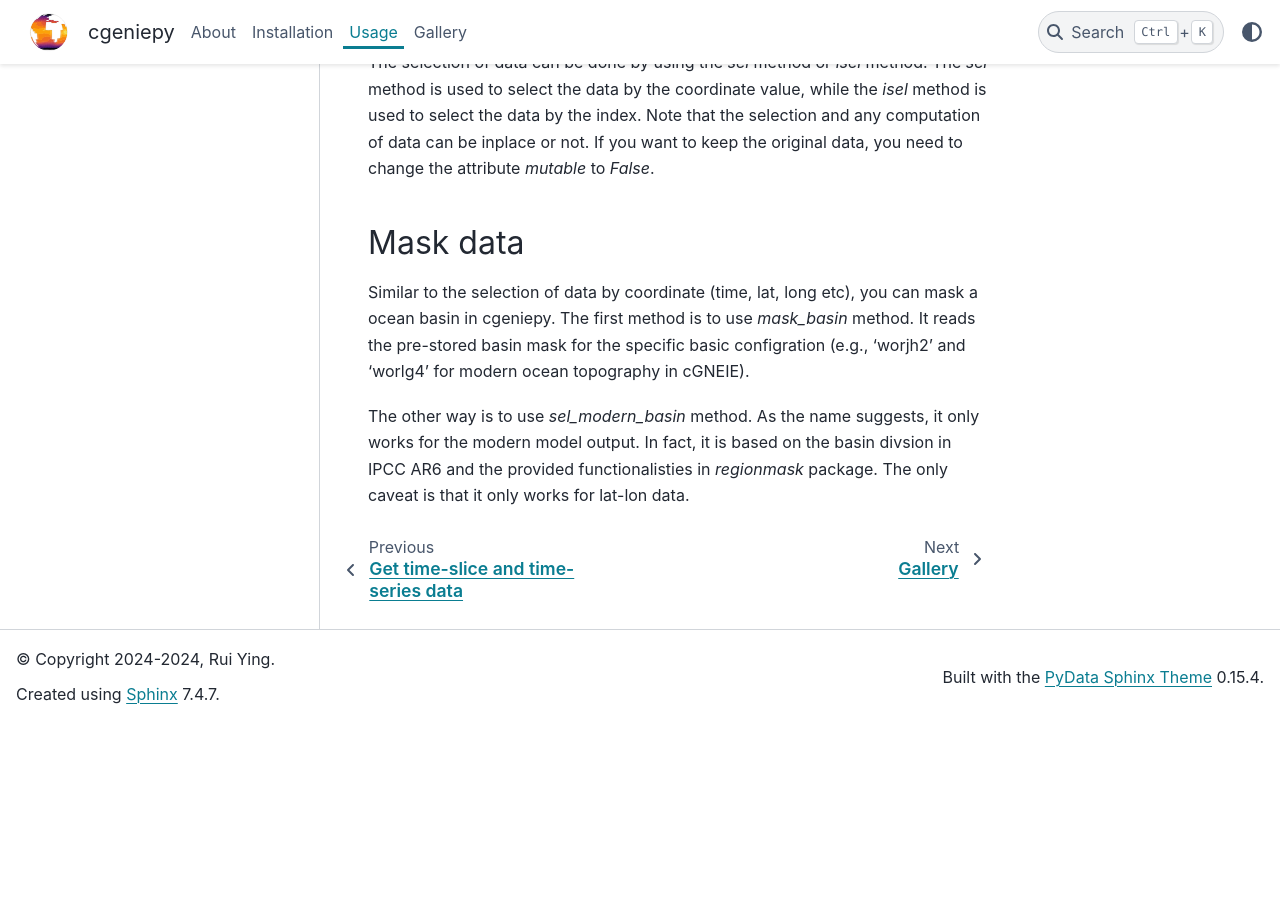
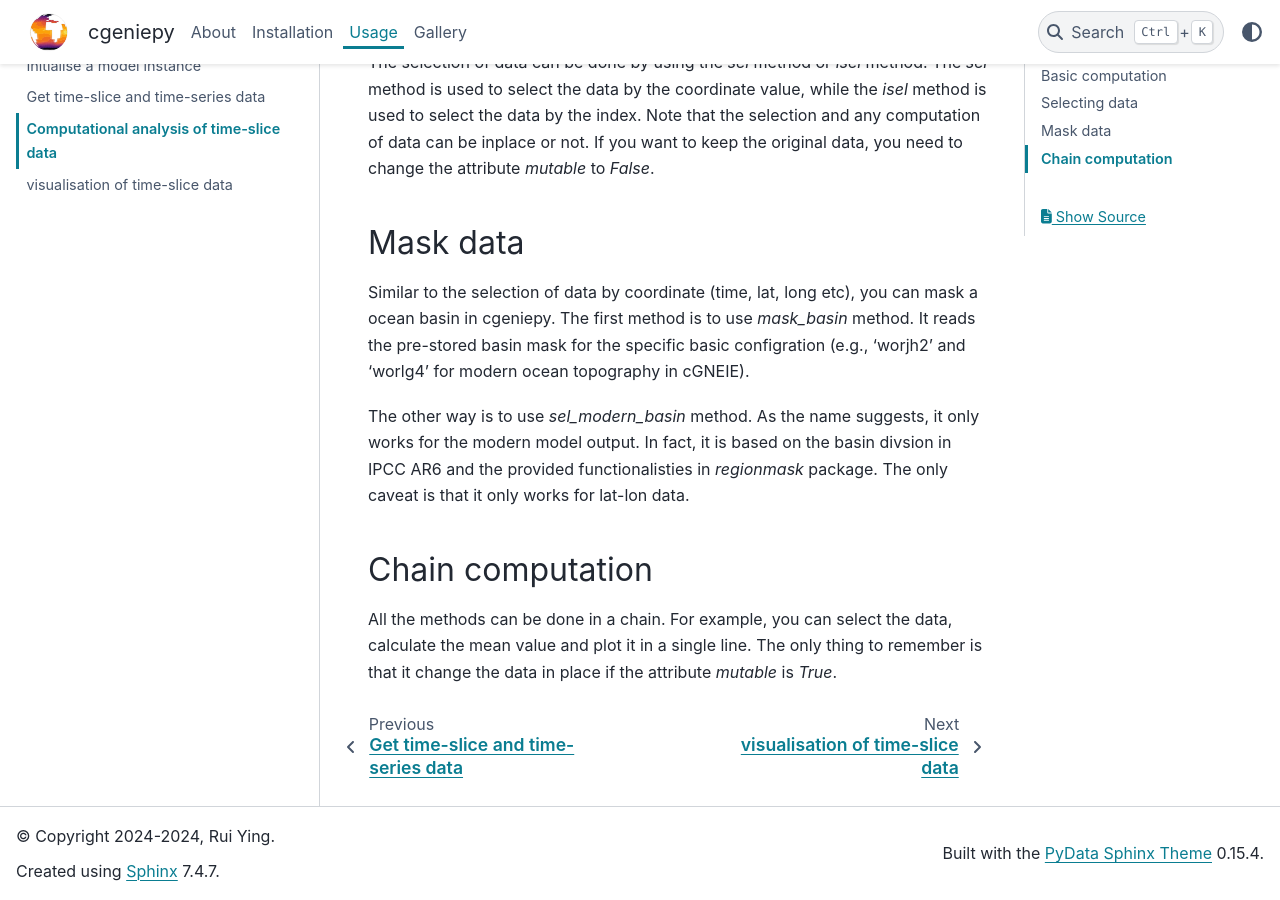
Before and after one commit to ruiying-ocean/cgeniepy, a Sphinx documentation site: the page built from docs/source/computation.rst, in a window 1280 px wide and 900 px high, scrolled down 807 px. Built offline with Sphinx 7.4.7 and the PyData theme 0.15.4, drawn with Linux system fonts in a browser that asks for light colours; before the commit the page ends 1530 px from its top, so only the background shows below that.

Commit message:
add visualisation.rst

```diff
--- a/docs/source/computation.rst
+++ b/docs/source/computation.rst
@@ -5,14 +5,17 @@
 --------------
 The timeslice data in the model output is stored as GriddedData object. This is in essential a container of xarray DataArray object by storing it in the attribute `data`. If you don't know xarray, you can think of it as a N-dimensional array with additional metadata such as unit, long name. However, by design GriddedData provides additional functionalisties to manipulate the data, such as prettier plot, finding the nearest point, etc.
 
+
 .. code-block:: python
 
     sst = model.get_var("ocn_sur_temp")
     sst.data ## -> a xarray DataArray object
 
+
 Basic computation
 -----------------------
 Any basic computation can be done like a normal xarray DataArray object. For example, you can calculate the mean, maximum, minimum, standard deviation, etc.
+
 
 .. code-block:: python
     sst = model.get_var("ocn_sur_temp")
@@ -27,6 +30,7 @@
 -----------------------
 The selection of data can be done by using the `sel` method or `isel` method. The `sel` method is used to select the data by the coordinate value, while the `isel` method is used to select the data by the index. Note that the selection and any computation of data can be inplace or not. If you want to keep the original data, you need to change the attribute `mutable` to `False`.
 
+
 .. code-block:: python
     sst = model.get_var("ocn_sur_temp", mutable=False)
     sst.isel(time=-1) ## -> select the last time slice
@@ -37,6 +41,7 @@
 -----------------------
 Similar to the selection of data by coordinate (time, lat, long etc), you can mask a ocean basin in cgeniepy. The first method is to use `mask_basin` method. It reads the pre-stored basin mask for the specific basic configration (e.g., 'worjh2' and 'worlg4' for modern ocean topography in cGNEIE).
 
+
 .. code-block:: python
     sst = model.get_var("ocn_sur_temp", mutable=False)
     sst.mask_basin(base="worjh2", basin='Atlantic') ## -> mask the other oceans except Atlantic basin
@@ -44,6 +49,17 @@
 
 The other way is to use `sel_modern_basin` method. As the name suggests, it only works for the modern model output. In fact, it is based on the basin divsion in IPCC AR6 and the provided functionalisties in `regionmask` package. The only caveat is that it only works for lat-lon data.
 
+
 .. code-block:: python
     sst = model.get_var("ocn_sur_temp", mutable=False)
     sst.sel_modern_basin('NPO') ## -> select the North Pacific Ocean
+
+
+Chain computation
+-----------------------
+All the methods can be done in a chain. For example, you can select the data, calculate the mean value and plot it in a single line. The only thing to remember is that it change the data in place if the attribute `mutable` is `True`.
+
+
+.. code-block:: python
+    sst = model.get_var("ocn_sur_temp")
+    sst.sel_modern_basin('NPO').mean() ## -> select the data in the northern hemisphere, calculate the mean value
--- a/docs/source/guide.rst
+++ b/docs/source/guide.rst
@@ -15,3 +15,8 @@
    :maxdepth: 1
 
    computation
+
+.. toctree::
+   :maxdepth: 1
+
+   visualisation
```
Also changed, not shown: docs/source/visualisation.rst (added, +24 -0 lines).
